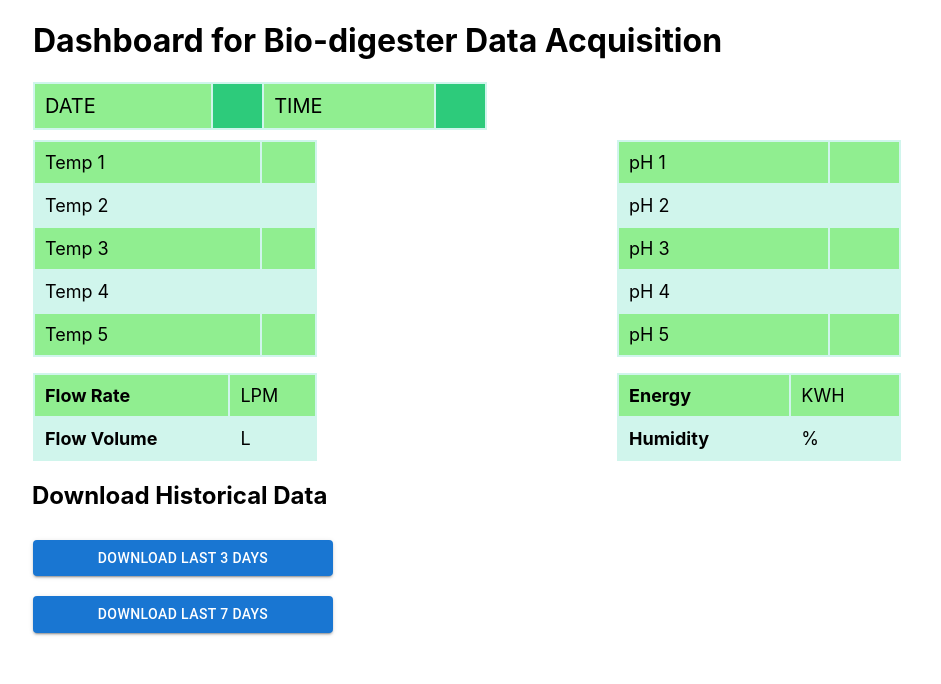
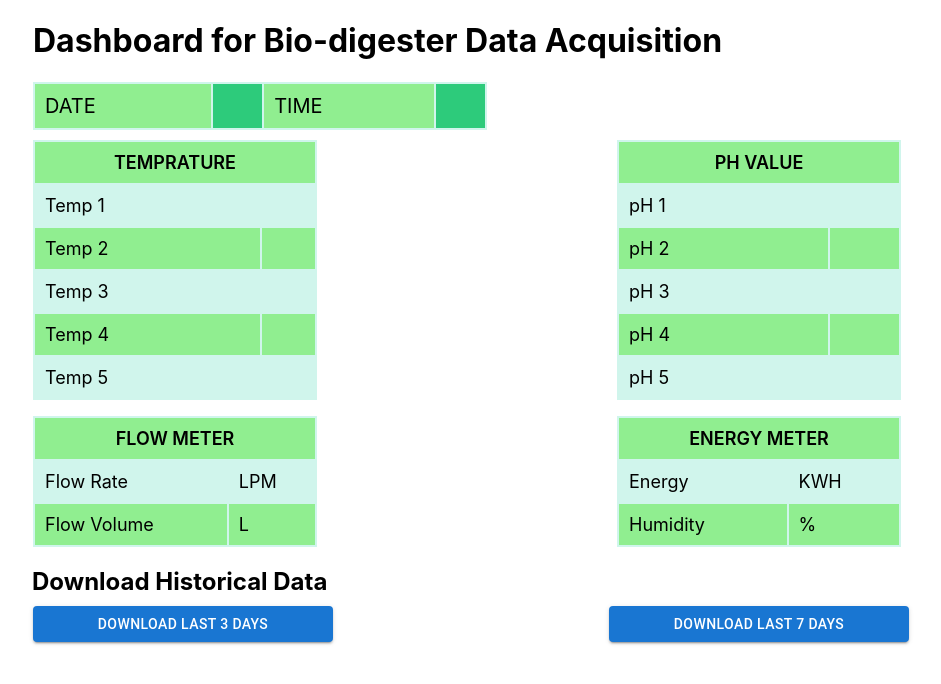
Before and after one commit to tars003/bio-digester-dash, a React (Create React App) app: page / in a window 1280 px wide. Shown: the top 684 px of the page, without its empty margins (31-972 px from the left). Built offline with nearby package versions, Linux system fonts and the light colour scheme; no server answers.

Commit message:
added table headers

```diff
--- a/src/App.css
+++ b/src/App.css
@@ -19,3 +19,9 @@ tr:nth-child(odd) {
   text-decoration: none;
   color: white;
 }
+
+.table-heading {
+  color: black;
+  text-align:center ;
+  font-weight: 600 ;
+}
--- a/src/components/SingleUnit.js
+++ b/src/components/SingleUnit.js
@@ -89,6 +89,10 @@ const SingleUnit = (props) => {
                             <table className="table">
                                 <tbody>
                                     <tr>
+                                        <td colSpan={2}  className="table-heading" >
+                                            TEMPRATURE</td>
+                                    </tr>
+                                    <tr>
                                         <td style={{color: "black"}} >
                                             Temp 1</td>
                                         <td  style={{color: "black"}} >
@@ -132,6 +136,10 @@ const SingleUnit = (props) => {
                             {/* PH TABLE */}
                             <table className="table">
                                 <tbody>
+                                    <tr>
+                                        <td colSpan={2}  className="table-heading" >
+                                            PH VALUE</td>
+                                    </tr>
                                     <tr>
                                         <td style={{color: "black"}} >
                                             pH 1</td>
@@ -178,14 +186,18 @@ const SingleUnit = (props) => {
                             <table className="table">
                                 <tbody>
                                     <tr>
-                                        <td style={{color: "black", fontWeight: "bold"}}>
+                                        <td colSpan={2}  className="table-heading" >
+                                            FLOW METER</td>
+                                    </tr>
+                                    <tr>
+                                        <td style={{color: "black"}}>
                                             Flow Rate </td>
                                         <td  style={{color: "black"}} >
                                         {currSerialRes.flow} LPM</td>
                                     </tr>
 
                                     <tr>
-                                        <td style={{color: "black", fontWeight: "bold"}}>
+                                        <td style={{color: "black"}}>
                                             Flow Volume</td>
                                         <td  style={{color: "black"}} >
                                         {currSerialRes.flowVolume} L</td>
@@ -202,13 +214,17 @@ const SingleUnit = (props) => {
                             <table className="table">
                                 <tbody>
                                     <tr>
-                                        <td style={{color: "black", fontWeight: "bold"}} >
+                                        <td colSpan={2}  className="table-heading" >
+                                            ENERGY METER</td>
+                                    </tr>
+                                    <tr>
+                                        <td style={{color: "black"}} >
                                             Energy </td>
                                         <td  style={{color: "black"}} >
                                         {currSerialRes.energy} KWH</td>
                                     </tr>
                                     <tr>
-                                        <td style={{color: "black", fontWeight: "bold"}} >
+                                        <td style={{color: "black"}} >
                                             Humidity </td>
                                         <td  style={{color: "black"}} >
                                         {currSerialRes.rh}  % </td>
@@ -225,11 +241,11 @@ const SingleUnit = (props) => {
                 </Container>
 
                 {/* CSV DOWNLAOAD BUTTON */}
-                <Grid style={{marginTop: '10px', marginLeft: '-10px'}} container spacing={0}>
+                <Grid style={{marginTop: '-20px', marginLeft: '-10px'}} container spacing={0}>
                     <Grid item xs={6}>
                         <Button className="csv-link"   style={{ margin: '10px', minWidth: '300px' }}variant="contained"><CSVLink  filename={"bio-digester.csv"} data={allSerialRes}>DOWNLOAD LAST 3 DAYS</CSVLink></Button>
                     </Grid>
-                    <Grid item xs={6}></Grid>
+                    {/* <Grid item xs={6}></Grid> */}
                     <Grid item xs={6}>
                         <Button className="csv-link"  style={{ margin: '10px', minWidth: '300px' }}variant="contained"><CSVLink  filename={"bio-digester.csv"} data={allSerialRes}>DOWNLOAD LAST 7 DAYS</CSVLink></Button>
                     </Grid>
```
